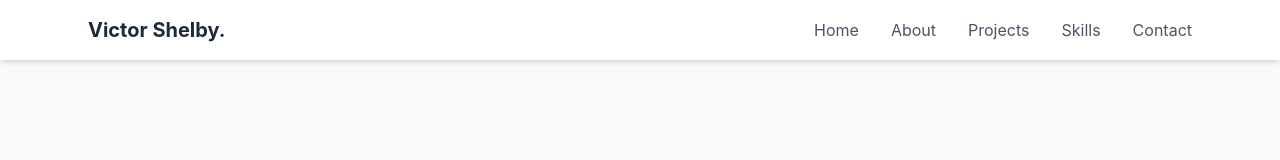
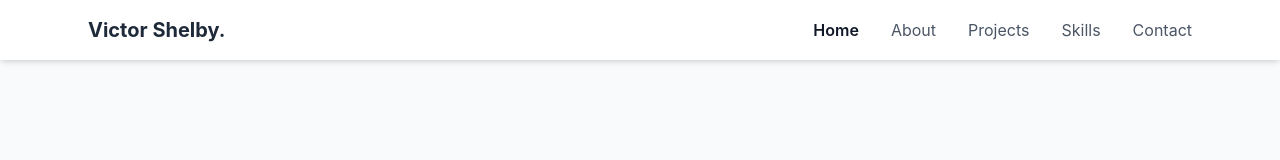
Before and after one commit to Victor9001/quick-practice, a React (Vite) app: page / in a window 1280 px wide. Shown: the top 160 px of the page. Built offline with nearby package versions, Linux system fonts and the light colour scheme.

Commit message:
add active nav highlighting

```diff
--- a/src/components/About.jsx
+++ b/src/components/About.jsx
@@ -2,7 +2,7 @@ import { motion } from 'framer-motion'
 
 function About(){
   return(
-    <section id="#about" className="py-24 px-6 bg-white">
+    <section id="about" className="py-24 px-6 bg-white">
         <motion.div
                   className="max-w-3xl mx-auto"
                   initial={{ opacity: 0, y: 40 }}
--- a/src/components/Navbar.jsx
+++ b/src/components/Navbar.jsx
@@ -2,6 +2,7 @@ import { useState, useRef, useEffect } from "react";
 
 function Navbar (){
     const [isOpen, setIsOpen] = useState(false)
+    const [activeSection, setActiveSection] = useState('home')
 
     const menuRef = useRef(null)
 
@@ -13,6 +14,25 @@ function Navbar (){
         }
         document.addEventListener('mousedown', HandleClicksOutside)
         return() => document.removeEventListener('mousedown', HandleClicksOutside)
+    }, [])
+
+    useEffect(() => {
+        function handleScrolls(){
+            const sections = navLinks.map((link) => link.href.replace('#', ''))
+
+            for(const section of sections){
+                const element = document.getElementById(section)
+                if(element){
+                    const rect = element.getBoundingClientRect()
+                    if(rect.top <= 100 && rect.bottom >= 100) {
+                        setActiveSection(section)
+                        break
+                    }
+                }
+            }
+        }
+        window.addEventListener('scroll', handleScrolls)
+        return () =>  window.removeEventListener('scroll', handleScrolls)
     }, [])
 
     const navLinks = [
@@ -37,7 +57,11 @@ function Navbar (){
                         <li key={link.name}>
 
                             <a href={link.href}
-                            className="text-gray-600 hover:text-gray-900 transition-colors"
+                            className={`transition-colors ${
+                                       activeSection === link.href.replace('#', '')
+                                             ? 'text-gray-900 font-semibold'
+                                            : 'text-gray-600 hover:text-gray-900'
+                                        }`}
                             >
                                 {link.name}
                             </a>
```
